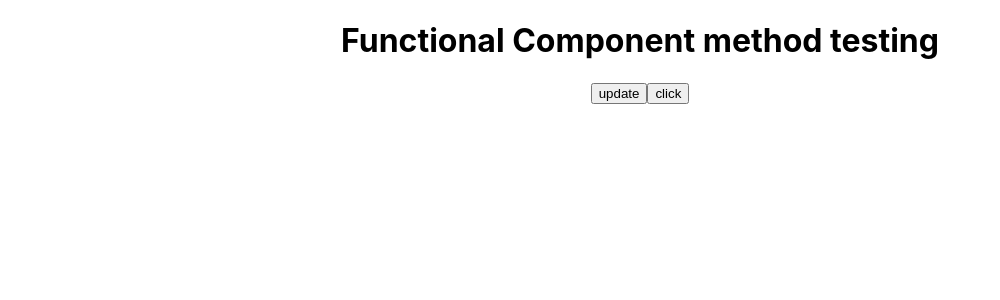
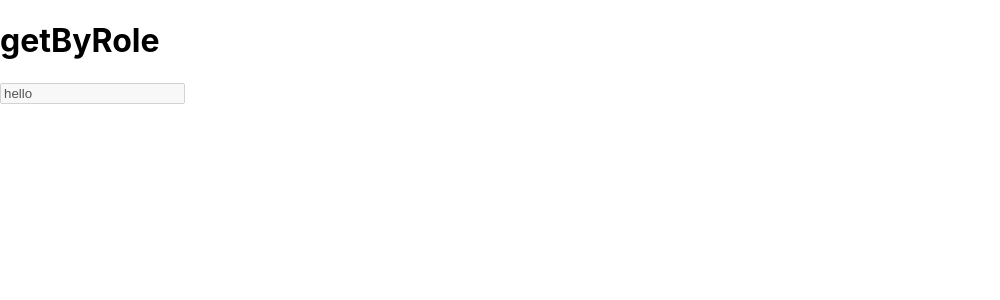
Before and after one commit to Ujala-355/Testing, a React (Create React App) app: page / in a window 1280 px wide. Shown: the top 300 px of the page, without its empty margins (0-1000 px from the left). Built offline with nearby package versions, Linux system fonts and the light colour scheme.

Commit message:
getByRole query

```diff
--- a/src/App.js
+++ b/src/App.js
@@ -1,19 +1,9 @@
-import {useState} from "react";
-import "./App.css"
-import handleOtherMethod from "./helper"
-function App(){
-    const [data,setData]=useState("");
-    const handleData=()=>{
-        setData("hello")
-    }
-
+const App=()=>{
     return(
         <>
-            <div className="App">
-                <h1>Functional Component method testing</h1>
-                <button data-testid="btn1" onClick={handleData}>update </button>
-                <button onClick={handleOtherMethod}>click</button>
-                <h1>{data}</h1>
+            <div>
+                  <h1>getByRole</h1>
+                  <input type="text" defaultValue="hello" disabled/>
             </div>
         </>
     )
--- a/src/helper.js
+++ /dev/null
@@ -1,5 +0,0 @@
-const handleOtherMethod=()=>{
-    console.log("hii")
-    return "hii"
-}
-export default handleOtherMethod;
```
Also changed, not shown: 1 other file (tests, documents, lock files or other folders).
